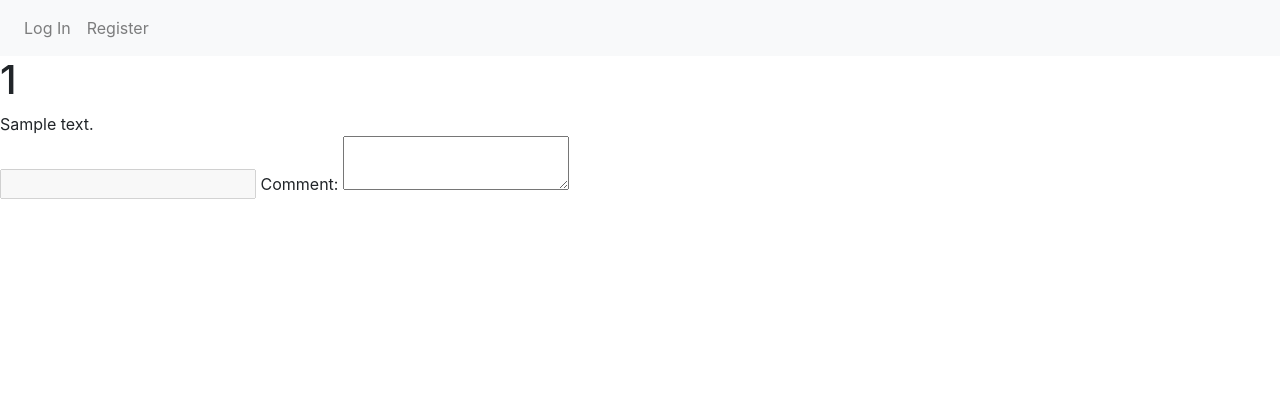
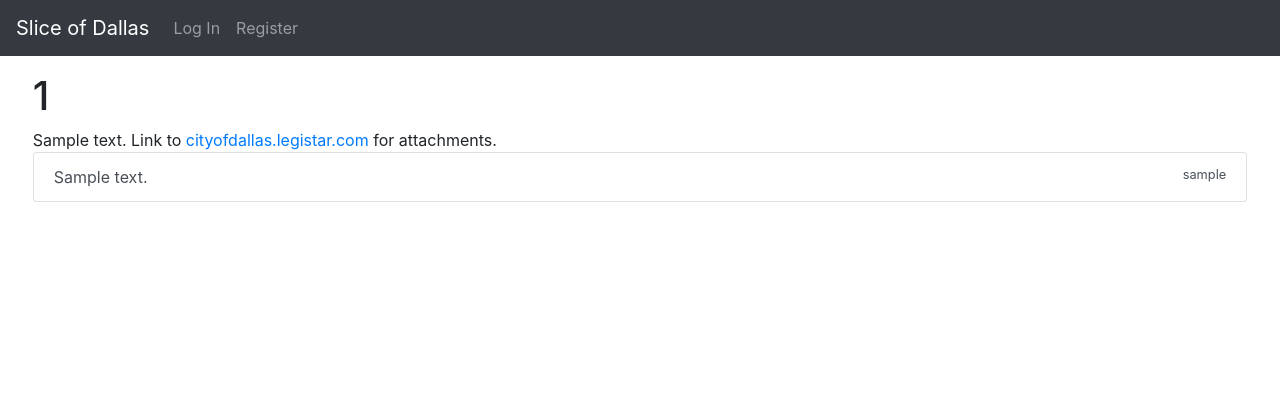
Before and after one commit to jchavez1992/sliceOfDallas, a Django app: template votingRecord/templates/votingRecord/agenda_text.html in a window 1280 px wide. Shown: the top 420 px of the page. Before the commit the page ends 199 px from the top, so only its background shows below. Run offline with Django 3.2, Linux system fonts and the light colour scheme; tables that the repository leaves empty hold one stand-in row (values such as "Sample post"); the template is opened without the code that fills it: values that come from a table or form of the project are taken from there, most other values are stand-ins (such as "Sample title", 1, 10 or a date in 2020); some libraries are stand-ins or nearby versions.

Commit message:
A lot of changes. updated the html pages to remove darkreader changes

```diff
--- a/votingRecord/admin.py
+++ b/votingRecord/admin.py
@@ -1,8 +1,9 @@
 from django.contrib import admin
-from .models import AgendaItem, CouncilMember, Vote, User
+from .models import AgendaItem, CouncilMember, Vote, User, Comment
 
 # Register your models here.
 admin.site.register(AgendaItem)
 admin.site.register(CouncilMember)
 admin.site.register(Vote)
 admin.site.register(User)
+admin.site.register(Comment)
--- a/votingRecord/models.py
+++ b/votingRecord/models.py
@@ -3,13 +3,9 @@ from django.core.validators import MaxValueValidator
 from django.db import models
 
 
-# ToDo: check max_lengths on the CharFields
 class User(AbstractUser):
-    # ToDo: make sure district field is in login
-    #district = models.IntegerField(
-    #    validators=[MaxValueValidator(14)]
-    #)
     pass
+
 
 class Comment(models.Model):
     user = models.ForeignKey('User', on_delete=models.CASCADE,
@@ -23,11 +19,11 @@ class AgendaItem(models.Model):
     ADDENDUM = 'Addendum'
     type_choices = [(AGENDA, 'Agenda'),
                     (ADDENDUM, 'Addendum')]
-    id = models.CharField(max_length=100, primary_key=True)
-    number = models.CharField(max_length=100)
+    id = models.CharField(max_length=15, primary_key=True)
+    number = models.CharField(max_length=5)  # Some numbers start with Z or PH
     date = models.DateField()
-    type = models.CharField(max_length=100, choices=type_choices)
-    action = models.CharField(max_length=100)
+    type = models.CharField(max_length=50, choices=type_choices)
+    action = models.CharField(max_length=300)  # Some are a small paragraph
     title = models.TextField()
 
     class Meta:
@@ -38,26 +34,21 @@ class AgendaItem(models.Model):
 
 
 class CouncilMember(models.Model):
-    name = models.CharField(max_length=100)
-    district = models.IntegerField()  # ToDo: make foreign key to district
-    role = models.CharField(max_length=100)
+    name = models.CharField(max_length=50)
+    district = models.IntegerField()
+    role = models.CharField(max_length=25)
     bio = models.TextField()
 
     def __str__(self):
-        return f"{self.id}: {self.name}, {self.role} in district {self.district}"
+        return f"{self.name}, {self.role} district: {self.district}"
 
 
 class Vote(models.Model):
     voter = models.ForeignKey('CouncilMember', on_delete=models.PROTECT)
     agenda_item = models.ForeignKey('AgendaItem', on_delete=models.PROTECT)
-    vote_for = models.CharField(max_length=100)  # ToDo make Boolean?
+    vote_for = models.CharField(max_length=100)
 
     def __str__(self):
         return f"{self.voter.name} " \
                f"voted {self.vote_for}" \
                f" on {self.agenda_item.id}"
-
-
-# ToDo: Make District model
-"""
-"""
--- a/votingRecord/static/votingRecord/agendaComment.js
+++ b/votingRecord/static/votingRecord/agendaComment.js
@@ -11,19 +11,28 @@ function addComment(event){
 	const text = document.querySelector('#agenda_comment').value;
 	const agendaID = document.querySelector('#agenda_id').innerText;
 	const token = document.querySelector('input[name="csrfmiddlewaretoken"]').value;
+	const name = document.querySelector('input[name="username"]').value;
 
-	fetch('/post_comment', {
-		method: POST,
+	fetch('post_comment', {
+		method: 'POST',
 		headers: {
 			'X-CSRFToken': token
 		},
 		body: JSON.stringify({
 			agenda_id: agendaID,
-			content: text
+			content: text,
+			username: name
 		})
 	})
 		.then(response => response.json())
-		.then(result => console.log(`New comment posted: ${result}`))
+		.then(result => {
+			console.log(`result is ${result.message}`)
+			let commentList = document.querySelector('#comment_list');
+			let new_comment = document.createElement('div');
+			new_comment.className = "post_div list-group-item list-group-item-action"
+			new_comment.innerText = text;
+			commentList.appendChild(new_comment);
+		})
 		.catch(error => console.log(`error from posting new comment: ${error}`))
 
 }
--- a/votingRecord/static/votingRecord/style.css
+++ b/votingRecord/static/votingRecord/style.css
@@ -0,0 +1,20 @@
+.bd-placeholder-img {
+    font-size: 1.125rem;
+    text-anchor: middle;
+    -webkit-user-select: none;
+    -moz-user-select: none;
+    -ms-user-select: none;
+    user-select: none;
+}
+
+@media (min-width: 768px) {
+    .bd-placeholder-img-lg {
+        font-size: 3.5rem;
+    }
+}
+
+body {
+    min-height: 75rem;
+    padding: 4.5rem 20px;
+    margin: 0 1vw;
+}
--- a/votingRecord/templates/votingRecord/agenda_text.html
+++ b/votingRecord/templates/votingRecord/agenda_text.html
@@ -2,30 +2,42 @@
 {% load static %}
 
 {% block script %}
-    <script src="{% static 'votingRecord/agendaComment' %}"> </script>
+    <script src="{% static 'votingRecord/agendaComment.js' %}"> </script>
 {% endblock %}
 
 {% block body %}
 
 <h1 id="agenda_id"> {{agenda_id}} </h1>
 
-<!-- ToDo: add link to agenda item page at legistar for attatchments-->
-
 {{text | safe}}
 
-<!-- ToDo:
-    1)Display previous comments
-    2) Form should only be visible to logged-in users -->
+Link to <a href="{{full_url}}">cityofdallas.legistar.com</a> for attachments.
 
+<div id="comment_list" class="list-group">
+{% for comment in comments %}
+        <div class="post_div list-group-item list-group-item-action">
+            <div class="d-flex w-100 justify-content-between">
+                {{comment.text}}
+                <small>
+                    {{comment.user}}
+                </small>
+            </div>
+        </div>
+{% endfor %}
+</div>
+
+{% if user.is_authenticated %}
 <div id="div_agenda_comment">
     <form id="agenda_form">
         {% csrf_token %}
-        <input disabled value="{{ request.user.username }}">
+        <input disabled name="username" value="{{ request.user.username }}">
         <label>
             Comment:
             <textarea id="agenda_comment"></textarea>
         </label>
+        <input type="submit" value="Submit">
     </form>
 </div>
+{% endif %}
 
 {% endblock %}
--- a/votingRecord/templates/votingRecord/bio.html
+++ b/votingRecord/templates/votingRecord/bio.html
@@ -10,8 +10,6 @@
 
 <h1> {{ bio_title | safe }} </h1>
 
-<!-- ToDo: put link to voting record here. -->
-
 <form id="show_vr" action="{% url 'votingRecord:voting_table' %}" method="post">
     {% csrf_token %}
     <label>
@@ -21,7 +19,6 @@
     </label>
 </form>
 
-
 {{ bio_contents | safe }}
 
 
--- a/votingRecord/templates/votingRecord/layout.html
+++ b/votingRecord/templates/votingRecord/layout.html
@@ -4,8 +4,11 @@
 <html lang="en">
 <head>
     <meta charset="UTF-8">
+    <meta name="viewport" content="width=device-width, initial-scale=1">
     <title>{% block title %}Voting Record{% endblock %}</title>
-    <link rel="stylesheet" href="https://stackpath.bootstrapcdn.com/bootstrap/4.4.1/css/bootstrap.min.css" integrity="sha384-Vkoo8x4CGsO3+Hhxv8T/Q5PaXtkKtu6ug5TOeNV6gBiFeWPGFN9MuhOf23Q9Ifjh" crossorigin="anonymous">
+
+    <link rel="stylesheet" href="https://stackpath.bootstrapcdn.com/bootstrap/4.4.1/css/bootstrap.min.css"
+          integrity="sha384-Vkoo8x4CGsO3+Hhxv8T/Q5PaXtkKtu6ug5TOeNV6gBiFeWPGFN9MuhOf23Q9Ifjh" crossorigin="anonymous">
     <link href="{% static 'votingRecord/style.css' %}" rel="stylesheet">
 
     {% block script %}
@@ -13,15 +16,19 @@
 </head>
 <body>
 
-<nav class="navbar navbar-expand-lg navbar-light bg-light">
-<div>
-    {% if user.is_authenticated %}
-    Signed in as <strong>{{ user.username }}</strong>.
-    {% endif %}
-</div>
+<nav class="navbar navbar-expand-md navbar-dark fixed-top bg-dark">
 
+    <a class="navbar-brand" href="{%url 'votingRecord:index' %}">Slice of Dallas</a>
+    <button class="navbar-toggler" type="button" data-toggle="collapse" data-target="#navbarCollapse"
+            aria-controls="navbarCollapse" aria-expanded="false" aria-label="Toggle navigation">
+        <span class="navbar-toggler-icon"></span>
+    </button>
+    <div class="collapse navbar-collapse" id="navbarCollapse" style>
         <ul class="navbar-nav mr-auto">
             {% if user.is_authenticated %}
+            <li class="nav-item" >
+                <span class="nav-link"> Signed in as <strong>{{ user.username }}</strong>.</span>
+            </li>
             <li class="nav-item">
                 <a class="nav-link" href="{% url 'votingRecord:logout_view' %}">Log Out</a>
             </li>
@@ -33,12 +40,15 @@
                 <a class="nav-link" href="{% url 'votingRecord:register' %}">Register</a>
             </li>
         </ul>
+    </div>
     {% endif %}
 </nav>
 
-<!-- ToDo: add login, logout, and register buttons -->
 
 {% block body %}
 {% endblock %}
+<script src="https://code.jquery.com/jquery-3.5.1.slim.min.js" integrity="sha384-DfXdz2htPH0lsSSs5nCTpuj/zy4C+OGpamoFVy38MVBnE+IbbVYUew+OrCXaRkfj" crossorigin="anonymous"></script>
+<script src="https://cdn.jsdelivr.net/npm/popper.js@1.16.1/dist/umd/popper.min.js" integrity="sha384-9/reFTGAW83EW2RDu2S0VKaIzap3H66lZH81PoYlFhbGU+6BZp6G7niu735Sk7lN" crossorigin="anonymous"></script>
+<script src="https://stackpath.bootstrapcdn.com/bootstrap/4.5.1/js/bootstrap.min.js" integrity="sha384-XEerZL0cuoUbHE4nZReLT7nx9gQrQreJekYhJD9WNWhH8nEW+0c5qq7aIo2Wl30J" crossorigin="anonymous"></script>
 </body>
 </html>
--- a/votingRecord/urls.py
+++ b/votingRecord/urls.py
@@ -11,5 +11,6 @@ urlpatterns = [
     path("voting_table", views.voting_table, name="voting_table"),
     path("future_agenda", views.future_meeting, name="future_meeting"),
     path("bio/<int:council_member_id>", views.bio, name="bio"),
+    path("agenda_text/post_comment", views.post_comment, name="post_comment"),
     path("agenda_text/<str:agenda_id>", views.agenda_text, name="agenda_text")
 ]
```
Also changed, not shown: votingRecord/templates/votingRecord/future_agenda.html (+2 -5 lines), votingRecord/templates/votingRecord/index.html (+7 -5 lines), votingRecord/utils.py (+36 -24 lines), votingRecord/views.py (+20 -17 lines), README.md, 1 other file. Lines whose indentation alone changed are shown as unchanged.
